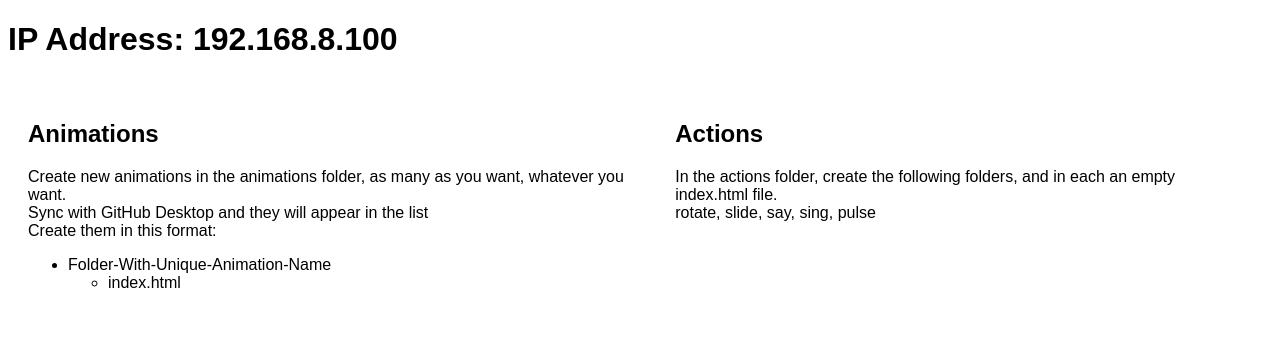
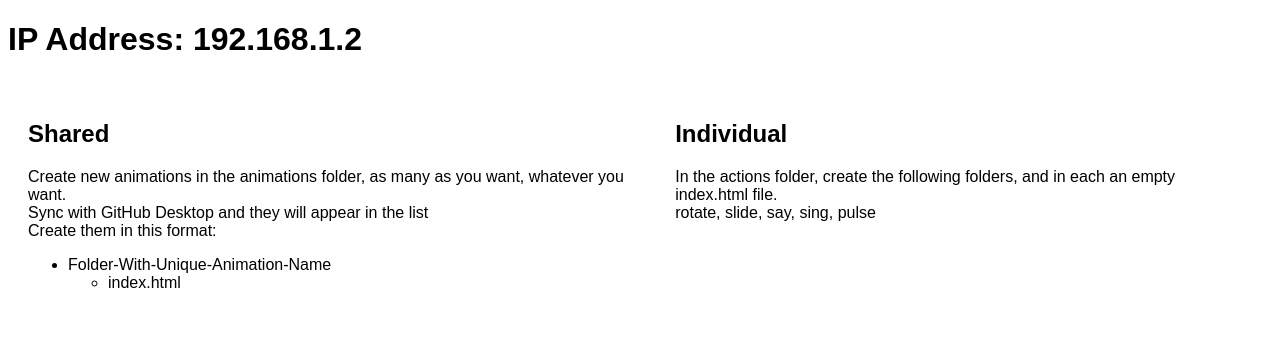
Before and after one commit to rctngle/screen-orchestra-gsa, a website: page controller.html in a window 1280 px wide. Drawn offline with Linux system fonts and the light colour scheme; no server answers.

Commit message:
renamed commands

```diff
--- a/controller.html
+++ b/controller.html
@@ -11,7 +11,7 @@
 <main>
 	<div id="lists">
 		<article>
-			<h1>Animations</h1>
+			<h1>Shared</h1>
 			<p>
 				Create new animations in the animations folder, as many as you want, whatever you want.<br />
 				Sync with GitHub Desktop and they will appear in the list<br />
@@ -26,16 +26,16 @@
 					</ul>
 				</li>
 			</ul>
-			<ul id="animations"></ul>
+			<ul id="shared"></ul>
 		</article>
 
 		<article>
-			<h1>Actions</h1>
+			<h1>Individual</h1>
 			<p>
 				In the actions folder, create the following folders, and in each an empty index.html file.<br />
 				rotate, slide, say, sing, pulse
 			</p>
-			<ul id="actions"></ul>
+			<ul id="individual"></ul>
 		</article>
 	</div>
 </main>
--- a/controller.js
+++ b/controller.js
@@ -1,4 +1,4 @@
-const ip = '192.168.8.100';
+const ip = '192.168.1.2';
 document.querySelector('#ip').innerHTML = ip;
 
 var socket = io('http://' + ip + ':3000');
@@ -21,16 +21,14 @@ document.querySelectorAll('a').forEach((link) => {
 	});
 });
 
-
 function setActive(listItem) {
 	document.querySelectorAll('.active').forEach((el) => {
-		console.log(el);
 		el.classList.remove('active');
 	});
 	listItem.classList.add('active');
 }
 
-fetch('http://' + ip + ':3000/animations-actions').then(response => response.json()).then(data => {
+fetch('http://' + ip + ':3000/commands').then(response => response.json()).then(data => {
 	for (let list in data) {
 		data[list].forEach((item) => {
 			if (item.indexOf('.') !== 0) {
--- a/monitor.js
+++ b/monitor.js
@@ -1,11 +1,11 @@
-var socket = io('http://192.168.8.100:3000');
+var socket = io('http://192.168.1.2:3000');
 socket.on('connect', function(){
 	console.log('monitor connect');
 });
 
 socket.on('msg', function(data){
 	console.log('controller event:', data);
-	document.querySelector('iframe#main').setAttribute('src', data+'/index.html');
+	document.querySelector('iframe#main').setAttribute('src', 'commands/'+data+'/index.html');
 });
 
 socket.on('disconnect', function(){
```
Also changed, not shown: server.js (+5 -5 lines), commands/shared/black-white/index.html (renamed from animations/black-white/index.html), commands/shared/marquee/index.html (renamed from animations/marquee/index.html), 3 other files.
